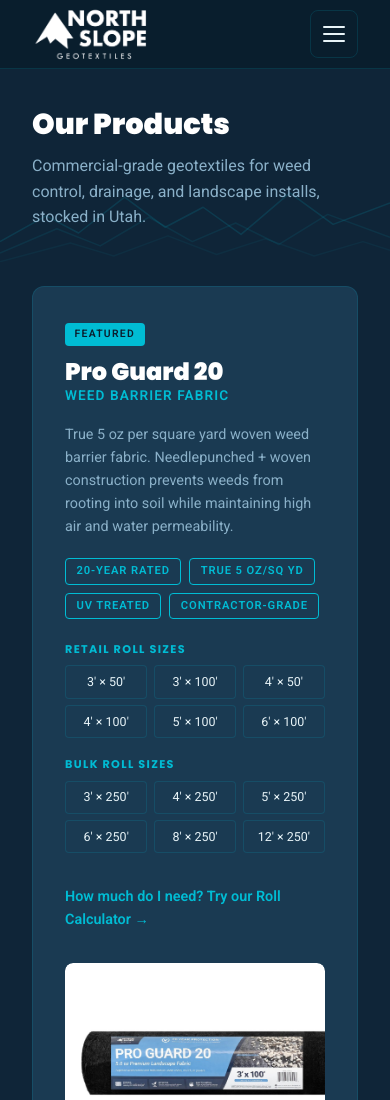
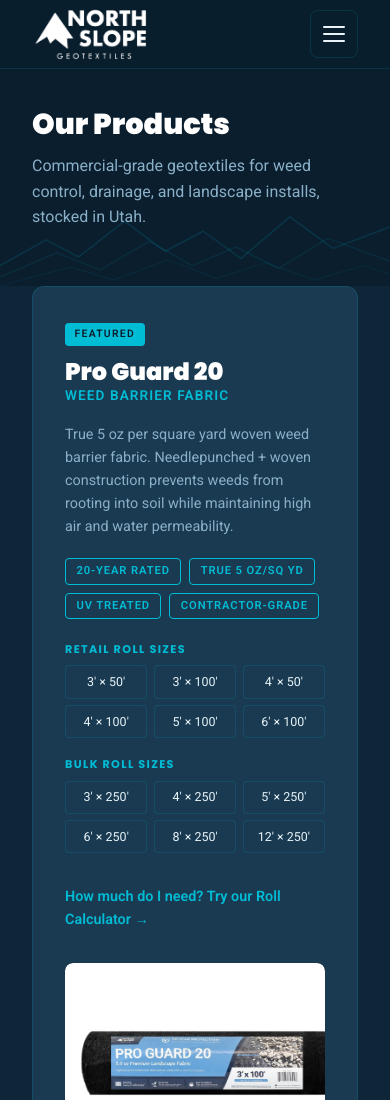
Before and after one commit to northslopeindustries/ns-geo-site, a plain HTML site: page products.html in a window 390 px wide. Shown: the top 1100 px of the page. Drawn offline with Linux system fonts and the light colour scheme.

Commit message:
FAQ, Roll Calculator and Products: darker navy behind the heading area
The heading area at the top of these three pages now uses the same
darker navy as the Contact Us and Become a Distributor banners, running
from the top of the page down to where the page content starts, with
the faint mountain lines along its bottom edge. The rest of each page
keeps its current background.

Co-Authored-By: Claude Opus 5.5 <noreply@anthropic.com>
Claude-Session: https://claude.ai/code/session_01UyrqHeUM45FTyz1VmRJLtB

```diff
--- a/styles.css
+++ b/styles.css
@@ -1149,14 +1149,27 @@
        have no separate banner, so the drawing hangs from the heading block:
        it spans the full screen width and sits just under the heading text,
        about as tall as on the Contact Us page, behind the words. */
-    .banner-mountains-host { position: relative; }
+    /* --banner-top is the section's space above the heading and
+       --banner-gap the space below it, so the dark band runs from the top
+       of the page down to where the page content starts. */
+    .banner-mountains-host { position: relative; --banner-top: calc(68px + 4rem); --banner-gap: 3.5rem; }
+    .calc-page .banner-mountains-host { --banner-gap: 2.5rem; }
     .banner-mountains-host > :not(.dist-banner-mountains) { position: relative; z-index: 1; }
+    /* The heading area uses the same darker navy as the Contact Us and
+       Become a Distributor banners. */
+    .banner-mountains-host::before {
+      content: ""; position: absolute; z-index: 0;
+      left: 50%; width: 100vw; transform: translateX(-50%);
+      top: calc(-1 * var(--banner-top)); bottom: calc(-1 * var(--banner-gap));
+      background: var(--navy-deep);
+    }
     .dist-banner-mountains.banner-mountains-inline {
       left: 50%; right: auto; width: 100vw; transform: translateX(-50%);
-      bottom: -2.5rem; height: calc(55% + 95px); z-index: 0;
+      bottom: calc(-1 * var(--banner-gap)); height: calc(55% + 95px); z-index: 0;
     }
     /* Keep the full-width drawing from making the page scroll sideways. */
     .faq-page, .calc-page, .products-page { overflow-x: clip; }
     @media (max-width: 768px) {
-      .dist-banner-mountains.banner-mountains-inline { bottom: -2rem; height: calc(35% + 49px); }
+      .banner-mountains-host { --banner-top: calc(68px + 2.5rem); }
+      .dist-banner-mountains.banner-mountains-inline { height: calc(35% + 49px); }
     }
```
